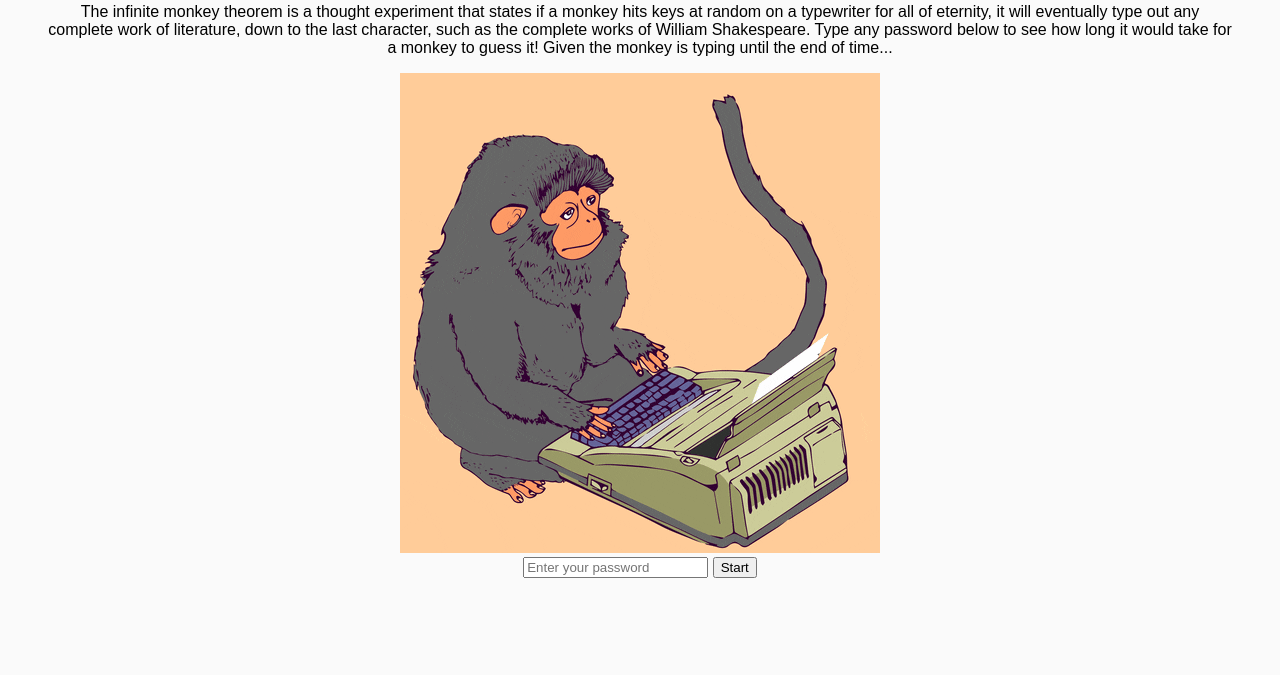
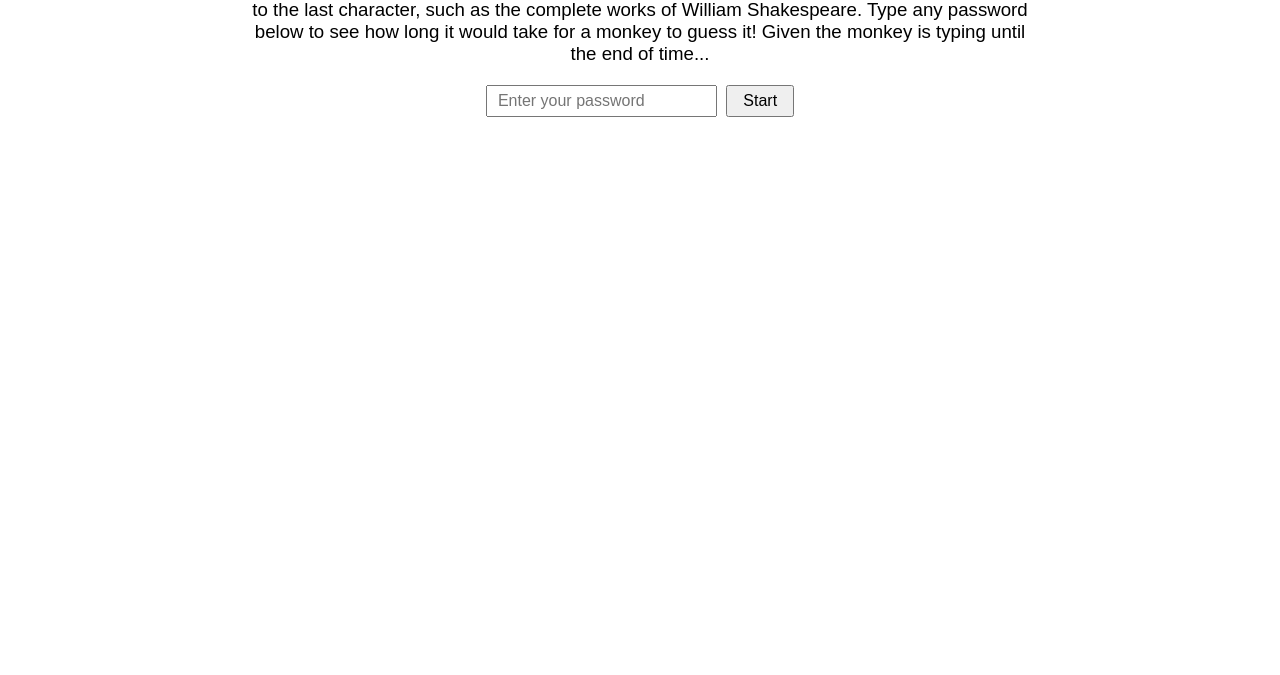
Before and after one commit to azzam-c/MonkeyGuess, a plain HTML site: page index.html in a window 1280 px wide. Shown: the part 125-800 px from the top of the page. Drawn offline with Linux system fonts and the light colour scheme.

Commit message:
Update style.css

```diff
--- a/style.css
+++ b/style.css
@@ -1,21 +1,39 @@
 body {
-  font-family: Arial, sans-serif;
+  font-family: sans-serif;
   text-align: center;
-  background-color: #fafafa;
-  padding: 40px;
+  margin: 20px;
 }
 
-#progressBar {
-  width: 80%;
-  height: 20px;
-  background-color: #ddd;
+#monkeyGif {
+  display: none;       /* initially hidden */
   margin: 20px auto;
-  border-radius: 10px;
+  width: 200px;
 }
 
-#progressFill {
-  width: 0%;
-  height: 100%;
-  background-color: #4caf50;
-  border-radius: 10px;
+.input-container {
+  margin-bottom: 20px;
 }
+
+#passwordInput {
+  padding: 5px 10px;
+  font-size: 16px;
+}
+
+#startButton, #resetButton {
+  padding: 5px 15px;
+  font-size: 16px;
+  cursor: pointer;
+  margin-left: 5px;
+}
+
+#output {
+  margin-top: 20px;
+  white-space: pre-line;
+}
+
+.description {
+  text-align: center;
+  font-size: 14pt;
+  margin: 20px auto;
+  max-width: 800px;
+}
```
